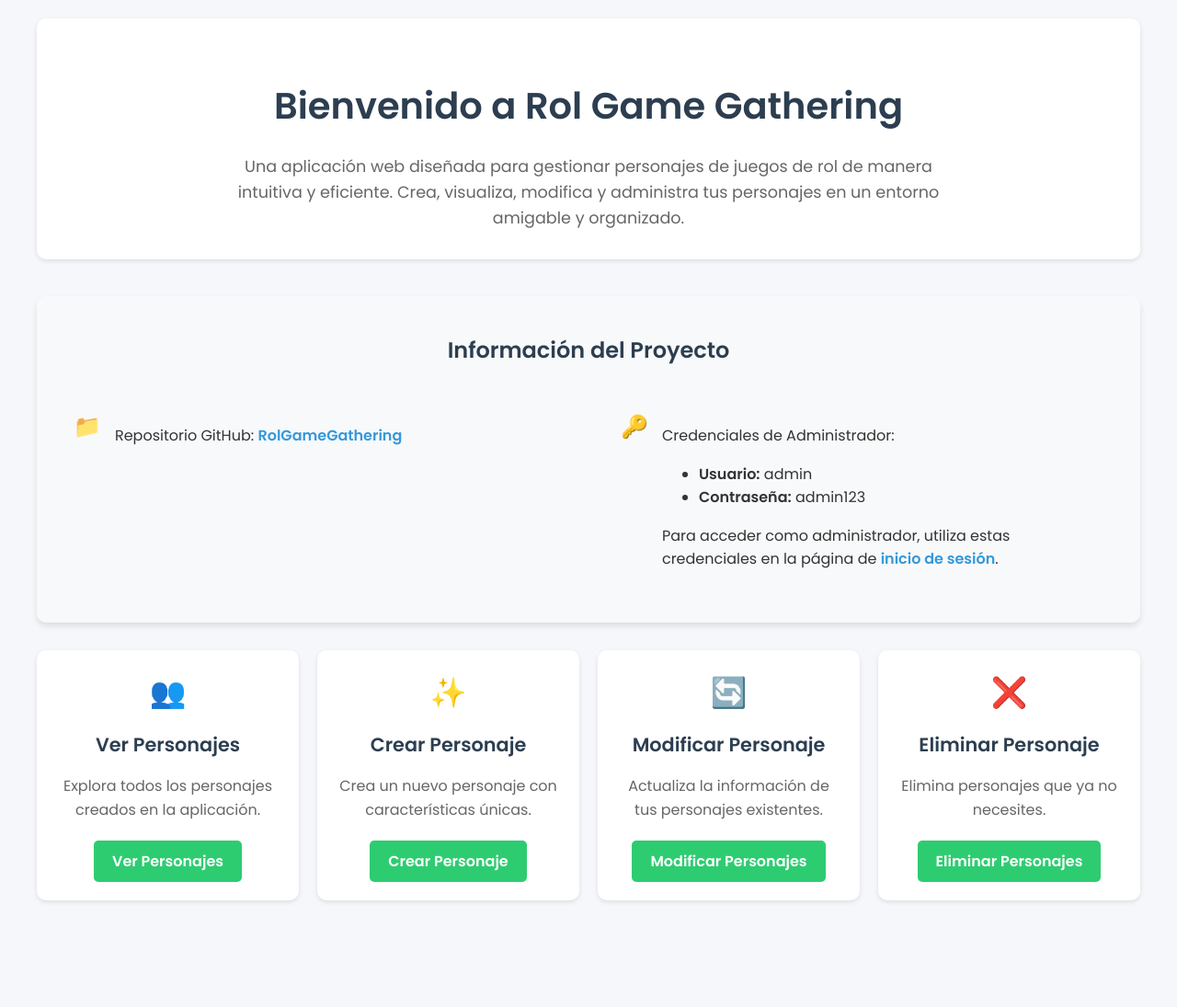
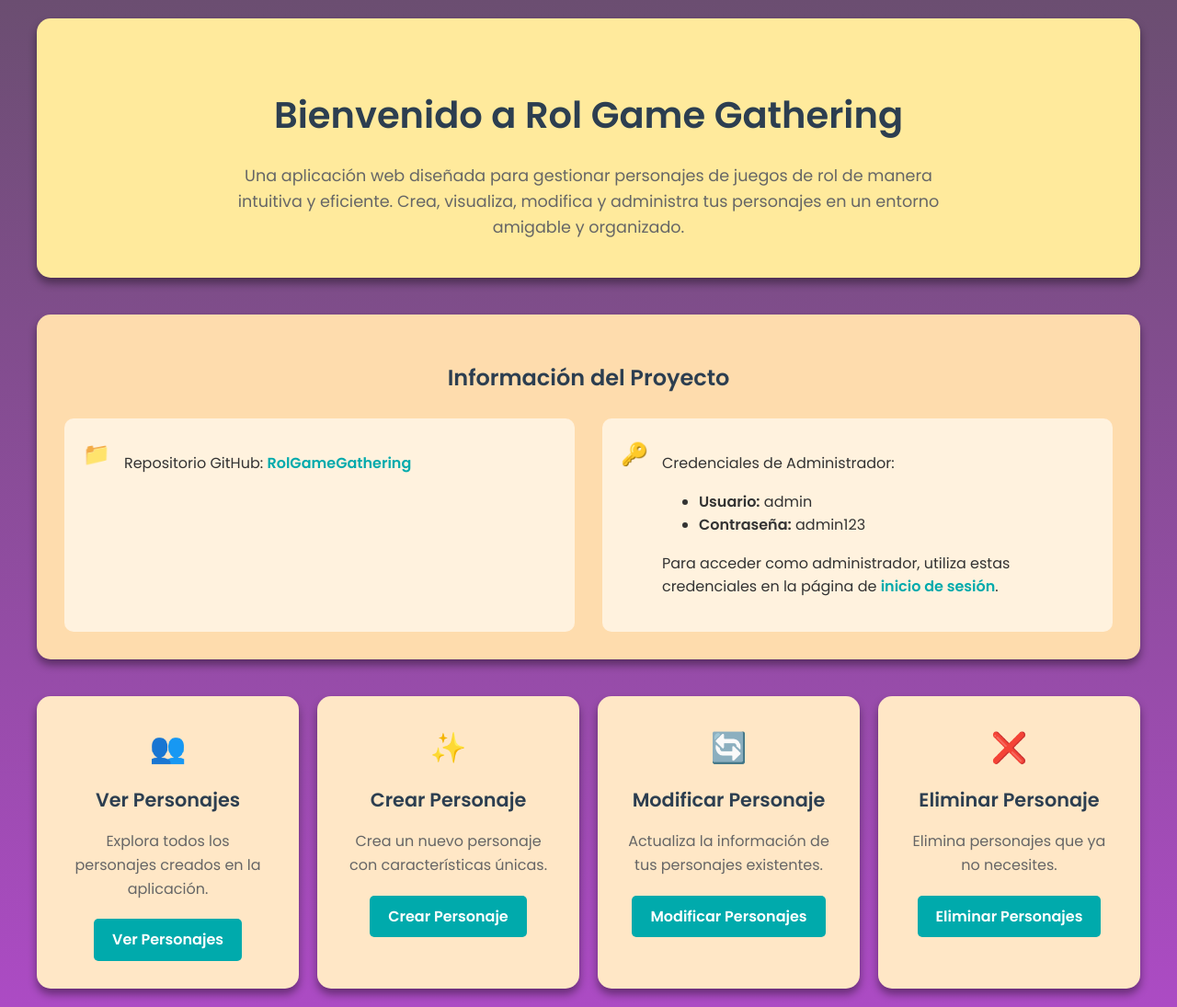
Before and after one commit to 1calm-user/RolGameGathering, a website: page public/index.html in a window 1280 px wide. Shown: the whole page at 92% size. Before the commit the page ends 999 px from the top, so only its background shows below. Drawn offline with nearby package versions, Linux system fonts and the light colour scheme.

Commit message:
Update index.css
He modificado el css del Index, denme opiniones si les parece y hago cambios en el fin de semana

```diff
--- a/styles/index.css
+++ b/styles/index.css
@@ -1,261 +1,269 @@
+/* Paleta utilizada en las páginas, con variantes claras y oscuras */
+:root {
+  --darkPurple: #6b4e71;
+  --neutralPurple: #8e6b94;
+  --lightPurple: #b194b7;
+
+  --darkBlue: #00aaac;
+  --neutralBlue: #00d1d4;
+  --lightBlue: #00f8fb;
+
+  --darkYellow: #f9bc08;
+  --neutralYellow: #ffcd39;
+  --lightYellow: #ffde6b;
+
+  --midYellowCream1: #ffe38c;
+  --midYellowCream2: #ffea9c;
+
+  --darkCream: #fedcad;
+  --neutralCream: #ffe7c6;
+  --lightCream: #fff2de;
+
+  --darkGray: #afa8ae;
+  --neutralGray: #c5bfc4;
+  --lightGray: #dbd7da;
+
+  --darkBlack: #2a2d34;
+  --neutralBlack: #464a54;
+  --lightBlack: #626774;
+}
+
+/* Base styles */
 body {
-    font-family: 'Poppins', sans-serif;
-    margin: 0;
-    padding: 0;
-    line-height: 1.6;
-    color: #333;
-    background-color: #f5f7fa;
+  font-family: "Poppins", sans-serif;
+  margin: 0;
+  padding: 0;
+  line-height: 1.6;
+  color: #333;
+  /* background-color: var(--darkPurple); */
+  background: linear-gradient(var(--darkPurple), rgb(172, 75, 196));
 }
 
 #container {
-    max-width: 1200px;
-    margin: 0 auto;
-    padding: 20px;
+  max-width: 1200px;
+  margin: 0 auto;
+  padding: 20px;
 }
 
-.hero-section {
-    text-align: center;
-    margin-bottom: 40px;
+/* Header styles */
+header {
+  text-align: center;
+  padding: 20px 0;
+  background-color: #f8f9fa;
+  border-radius: 10px;
+  margin-bottom: 30px;
 }
 
+header img {
+  max-width: 150px;
+  height: auto;
+}
+
+header h1 {
+  margin: 20px 0;
+  color: #2c3e50;
+}
+
+/* Hero section */
+.hero-section {
+  text-align: center;
+  margin-bottom: 40px;
+}
+
+/* Project info styles */
 .project-info {
-    background-color: #fff;
-    padding: 40px;
-    border-radius: 15px;
-    box-shadow: 0 4px 6px rgba(0,0,0,0.1);
-    margin-bottom: 40px;
-    transition: transform 0.3s ease;
+  background-color: var(--midYellowCream2);
+  padding: 40px;
+  border-radius: 15px;
+  box-shadow: 0 6px 10px rgba(0, 0, 0, 0.4);
+  margin-bottom: 40px;
+  transition: all 0.3s ease;
 }
 
 .project-info:hover {
-    transform: translateY(-5px);
+  transform: translateY(-5px);
+  box-shadow: 0 8px 14px rgba(0, 0, 0, 0.7);
 }
 
 .project-info h2 {
-    color: #2c3e50;
-    margin-bottom: 20px;
-    font-size: 2.5em;
+  color: #2c3e50;
+  margin-bottom: 20px;
+  font-size: 2.5em;
 }
 
 .project-info p {
-    font-size: 1.1em;
-    color: #666;
-    max-width: 800px;
-    margin: 0 auto;
+  font-size: 1.1em;
+  color: #666;
+  max-width: 800px;
+  margin: 0 auto;
 }
 
+/* Github info styles */
 .github-info {
-    background-color: #fff;
-    padding: 30px;
-    border-radius: 15px;
-    box-shadow: 0 4px 6px rgba(0,0,0,0.1);
-    margin-bottom: 40px;
+  background-color: var(--darkCream);
+  padding: 30px;
+  border-radius: 15px;
+  box-shadow: 0 6px 10px rgba(0, 0, 0, 0.4);
+  margin-bottom: 40px;
+  transition: all 0.3s ease;
+}
+
+.github-info:hover {
+  transform: translateY(-5px);
+  box-shadow: 0 8px 14px rgba(0, 0, 0, 0.7);
 }
 
 .github-info h2 {
-    color: #2c3e50;
-    margin-bottom: 25px;
-    text-align: center;
+  color: #2c3e50;
+  margin-bottom: 25px;
+  text-align: center;
 }
 
+/* Info content and items */
 .info-content {
-    display: grid;
-    grid-template-columns: repeat(auto-fit, minmax(300px, 1fr));
-    gap: 30px;
+  display: grid;
+  grid-template-columns: repeat(auto-fit, minmax(300px, 1fr));
+  gap: 30px;
 }
 
 .info-item {
-    display: flex;
-    align-items: flex-start;
-    gap: 15px;
-    padding: 20px;
-    background-color: #f8f9fa;
-    border-radius: 10px;
-    transition: transform 0.3s ease;
+  display: flex;
+  align-items: flex-start;
+  gap: 15px;
+  padding: 20px;
+  background-color: var(--lightCream);
+  border-radius: 10px;
+  transition: all 0.3s ease;
 }
 
 .info-item:hover {
-    transform: translateY(-3px);
+  transform: translateY(-3px);
 }
 
 .info-item .icon {
-    font-size: 24px;
+  font-size: 24px;
 }
 
 .info-item a {
-    color: #3498db;
-    text-decoration: none;
-    font-weight: 600;
+  color: var(--darkBlue);
+  text-decoration: none;
+  font-weight: 600;
 }
 
 .info-item a:hover {
-    text-decoration: underline;
+  color: var(--neutralBlue);
+  text-decoration: underline;
 }
 
+/* Navigation styles */
 .main-nav {
-    display: grid;
-    grid-template-columns: repeat(auto-fit, minmax(250px, 1fr));
-    gap: 25px;
-    margin-top: 40px;
+  display: grid;
+  grid-template-columns: repeat(auto-fit, minmax(250px, 1fr));
+  gap: 25px;
+  margin-top: 40px;
+  gap: 20px;
+  margin-top: 30px;
 }
 
 .nav-item {
-    background-color: #fff;
-    padding: 30px;
-    border-radius: 15px;
-    box-shadow: 0 4px 6px rgba(0,0,0,0.1);
-    text-align: center;
-    transition: all 0.3s ease;
+  background-color: var(--neutralCream);
+  padding: 30px;
+  border-radius: 15px;
+  box-shadow: 0 6px 10px rgba(0, 0, 0, 0.4);
+  text-align: center;
+  transition: all 0.3s ease;
 }
 
 .nav-item:hover {
-    transform: translateY(-5px);
-    box-shadow: 0 6px 12px rgba(0,0,0,0.15);
+  transform: translateY(-5px);
+  box-shadow: 0 8px 14px rgba(0, 0, 0, 0.7);
 }
 
 .nav-icon {
-    font-size: 2em;
-    margin-bottom: 15px;
+  font-size: 2em;
+  margin-bottom: 15px;
 }
 
 .nav-item h3 {
-    color: #2c3e50;
-    margin: 15px 0;
-    font-size: 1.3em;
+  color: #2c3e50;
+  margin: 15px 0;
+  font-size: 1.3em;
+  margin-top: 0;
 }
 
 .nav-item p {
-    color: #666;
-    margin-bottom: 20px;
+  color: #666;
+  margin-bottom: 20px;
 }
 
+.nav-item a {
+  display: inline-block;
+  background-color: var(--darkBlue);
+  color: white;
+  padding: 10px 20px;
+  text-decoration: none;
+  border-radius: 5px;
+  transition: background-color 0.3s;
+}
+
+.nav-item a:hover {
+  background-color: var(--neutralBlue);
+}
+
+/* Button styles */
 .nav-button {
-    display: inline-block;
-    background-color: #3498db;
-    color: white;
-    padding: 12px 25px;
-    border-radius: 25px;
-    text-decoration: none;
-    font-weight: 600;
-    transition: all 0.3s ease;
+  display: inline-block;
+  background-color: #3498db;
+  color: white;
+  padding: 12px 25px;
+  border-radius: 25px;
+  text-decoration: none;
+  font-weight: 600;
+  transition: all 0.3s ease;
 }
 
 .nav-button:hover {
-    background-color: #2980b9;
-    transform: scale(1.05);
+  background-color: #2980b9;
+  transform: scale(1.05);
 }
 
-@media (max-width: 768px) {
-    .project-info {
-        padding: 30px 20px;
-    }
-
-    .project-info h2 {
-        font-size: 2em;
-    }
-
-    .info-content {
-        grid-template-columns: 1fr;
-    }
-
-    .nav-item {
-        padding: 25px;
-    }
-}
-
-header {
-    text-align: center;
-    padding: 20px 0;
-    background-color: #f8f9fa;
-    border-radius: 10px;
-    margin-bottom: 30px;
-}
-
-header img {
-    max-width: 150px;
-    height: auto;
-}
-
-header h1 {
-    margin: 20px 0;
-    color: #2c3e50;
-}
-
+/* Login styles */
 #login {
-    margin-top: 10px;
+  margin-top: 10px;
 }
 
 #login a {
-    background-color: #3498db;
-    color: white;
-    padding: 10px 20px;
-    text-decoration: none;
-    border-radius: 5px;
-    transition: background-color 0.3s;
+  background-color: #3498db;
+  color: white;
+  padding: 10px 20px;
+  text-decoration: none;
+  border-radius: 5px;
+  transition: background-color 0.3s;
 }
 
 #login a:hover {
-    background-color: #2980b9;
+  background-color: #2980b9;
 }
 
 #login a[href="registro.html"] {
-    background-color: #2ecc71;
+  background-color: #2ecc71;
 }
 
-.project-info {
-    background-color: #fff;
-    padding: 30px;
-    border-radius: 10px;
-    box-shadow: 0 2px 5px rgba(0,0,0,0.1);
-    margin-bottom: 30px;
+/* Media queries */
+@media (max-width: 768px) {
+  .project-info {
+    padding: 30px 20px;
+  }
+
+  .project-info h2 {
+    font-size: 2em;
+  }
+
+  .info-content {
+    grid-template-columns: 1fr;
+  }
+
+  .nav-item {
+    padding: 25px;
+  }
 }
-
-.github-info {
-    background-color: #f8f9fa;
-    padding: 20px;
-    border-radius: 10px;
-    margin-bottom: 30px;
-}
-
-.github-info a {
-    color: #3498db;
-    text-decoration: none;
-}
-
-.github-info a:hover {
-    text-decoration: underline;
-}
-
-.main-nav {
-    display: grid;
-    grid-template-columns: repeat(auto-fit, minmax(250px, 1fr));
-    gap: 20px;
-    margin-top: 30px;
-}
-
-.nav-item {
-    background-color: #fff;
-    padding: 20px;
-    border-radius: 10px;
-    box-shadow: 0 2px 5px rgba(0,0,0,0.1);
-    text-align: center;
-}
-
-.nav-item h3 {
-    color: #2c3e50;
-    margin-top: 0;
-}
-
-.nav-item a {
-    display: inline-block;
-    background-color: #2ecc71;
-    color: white;
-    padding: 10px 20px;
-    text-decoration: none;
-    border-radius: 5px;
-    transition: background-color 0.3s;
-}
-
-.nav-item a:hover {
-    background-color: #27ae60;
-}
```
